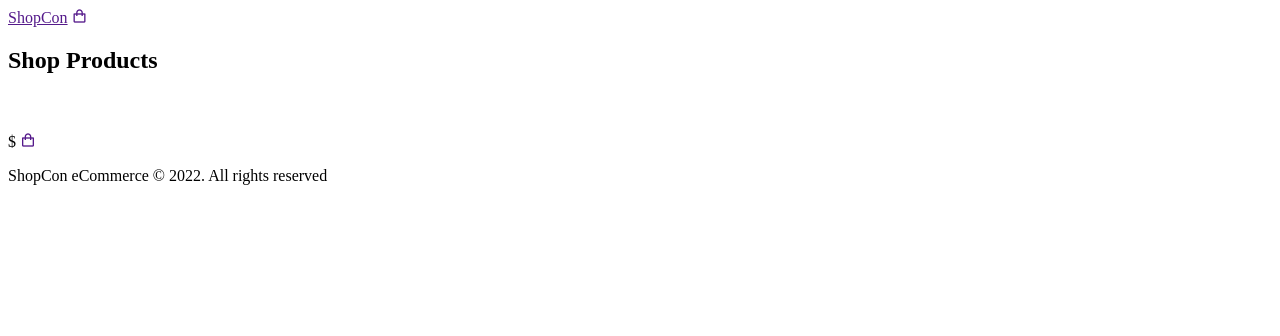
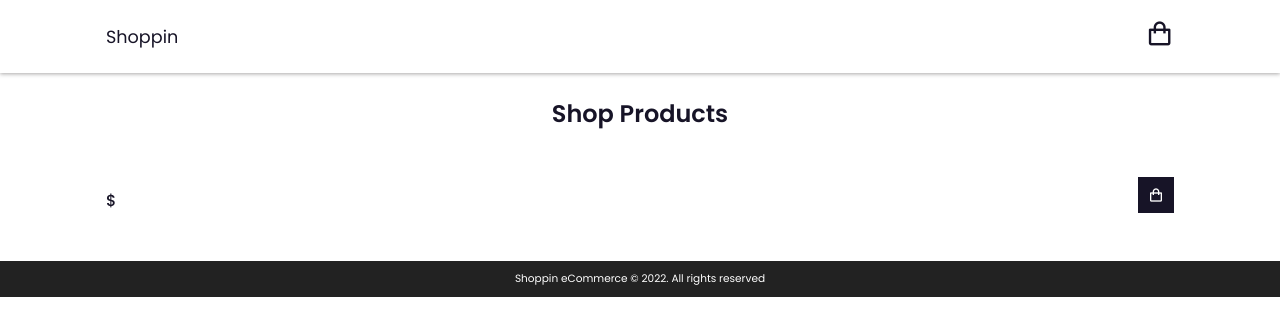
Before and after one commit to princeorji/shoppin, a Django app: template templates/index.html in a window 1280 px wide. Shown: the top 336 px of the page. Run offline with Django 4.2, Linux system fonts and the light colour scheme; the template is opened without the code that fills it, so the values that code supplies are empty.

Commit message:
added static assets

```diff
--- /dev/null
+++ b/static/css/style.css
@@ -0,0 +1,161 @@
+@import url('https://fonts.googleapis.com/css2?family=Poppins:wght@400;500;600;700&display=swap');
+* {
+    font-family: 'Poppins', sans-serif;
+    margin: 0;
+    padding: 0;
+    scroll-padding-top: 2rem;
+    scroll-behavior: smooth;
+    box-sizing: border-box;
+    list-style: none;
+    text-decoration: none;
+}
+:root {
+    --main-color: #fd4646;
+    --text-color: #171427;
+    --bg-color: #fff;
+}
+img {
+    width: 100%;
+}
+body {
+    color: var(--text-color);
+}
+.container {
+    max-width: 1068px;
+    margin: auto;
+    width: 100%;
+}
+section {
+    padding: 4rem 0 3rem;
+}
+
+/* Header*/
+header {
+    position: fixed;
+    top: 0;
+    left: 0;
+    width: 100%;
+    background: var(--bg-color);
+    box-shadow: 0 1px 4px hsl(0 4% 15% / 40%);
+    z-index: 100;
+}
+.nav {
+    display: flex;
+    align-items: center;
+    justify-content: space-between;
+    padding: 20px 0;
+}
+.logo {
+    font-size: 1.1rem;
+    color: var(--text-color);
+    font-weight: 400;
+    transition: 0.3s ease;
+}
+#cart-icon {
+    font-size: 1.8rem;
+    color: var(--text-color);
+    cursor: pointer;
+    transition: 0.3s ease;
+}
+.logo:hover, #cart-icon:hover,
+.logo.action, #cart-icon.action {
+    color: var(--main-color);
+}
+.section-title {
+    font-size: 1.5rem;
+    font-weight: 600;
+    text-align: center;
+    margin-bottom: 1.5rem;
+}
+.shop {
+    margin-top: 2rem;
+}
+
+/* Shop Content */
+.shop-content {
+    display: grid;
+    grid-template-columns: repeat(auto-fit, minmax(220px, auto));
+    gap: 1.5rem;
+}
+.product-box {
+    position: relative;
+}
+.product-box:hover {
+    padding: 10px;
+    border: 1px solid var(--text-color);
+    transition: 0.4s;
+}
+.product-image {
+    width: 100%;
+    height: auto;
+    margin-bottom: 0.5rem;
+}
+.product-title {
+    font-size: 1.1rem;
+    font-weight: 600;
+    text-transform: uppercase;
+    margin-bottom: 0.5rem;
+}
+.price {
+    font-weight: 500;
+}
+.add-cart {
+    position: absolute;
+    bottom: 0;
+    right: 0;
+    background: var(--text-color);
+    color: var(--bg-color);
+    padding: 10px;
+    cursor: pointer;
+}
+.add-cart:hover {
+    background: hsl(249,32%,17%);
+}
+
+footer {
+    background-color: #222222;
+}
+footer p {
+    color: #fff;
+    font-weight: 70;
+    font-size: .660rem;
+    padding-top: 10px;
+    padding-bottom: 10px;
+    text-align: center;
+}
+
+/* Making Responsive */
+@media (max-width: 1080px) {
+    .nav {
+        padding: 15px;
+    }
+    section {
+        padding: 3rem 0 2rem;
+    }
+    .container {
+        margin: 0 auto;
+        width: 90%;
+    }
+    .shop {
+        margin-top: 2rem !important;
+    }
+}
+@media (max-width: 400px) {
+    .nav {
+        padding: 11px;
+    }
+    .logo {
+        font-size: 1rem;
+    }
+    .cart {
+        width: 320px;
+    }
+}
+@media (max-width: 360px) {
+    .cart {
+        width: 280px;
+    }
+    .shop {
+        margin-top: 1rem !important;
+    }
+}
--- a/templates/base.html
+++ b/templates/base.html
@@ -5,7 +5,7 @@
     <meta charset="UTF-8">
     <meta http-equiv="X-UA-Compatible" content="IE=edge">
     <meta name="viewport" content="width=device-width, initial-scale=1.0">
-    <title>{% block title %}Home {% endblock title %} | ShopCon</title>
+    <title>{% block title %}Home {% endblock title %} | Shoppin</title>
     {% block head_css %}
         <link rel="stylesheet" href="{% static 'css/style.css' %}">
         <link href='https://unpkg.com/boxicons@2.1.2/css/boxicons.min.css' rel='stylesheet'>
@@ -17,7 +17,7 @@
     <header>
         <!-- Nav -->
         <div class="nav container">
-            <a href="" class="logo">ShopCon</a>
+            <a href="" class="logo">Shoppin</a>
             <a href="">
                 <i class='bx bx-shopping-bag' id="cart-icon"></i>
             </a>
@@ -27,7 +27,7 @@
         if you're seeing this, something's wrong
     {% endblock content %}
     <footer>
-        <p>ShopCon eCommerce © 2022. All rights reserved</p>
+        <p>Shoppin eCommerce © 2022. All rights reserved</p>
     </footer>
 </body>
 </html>
```
